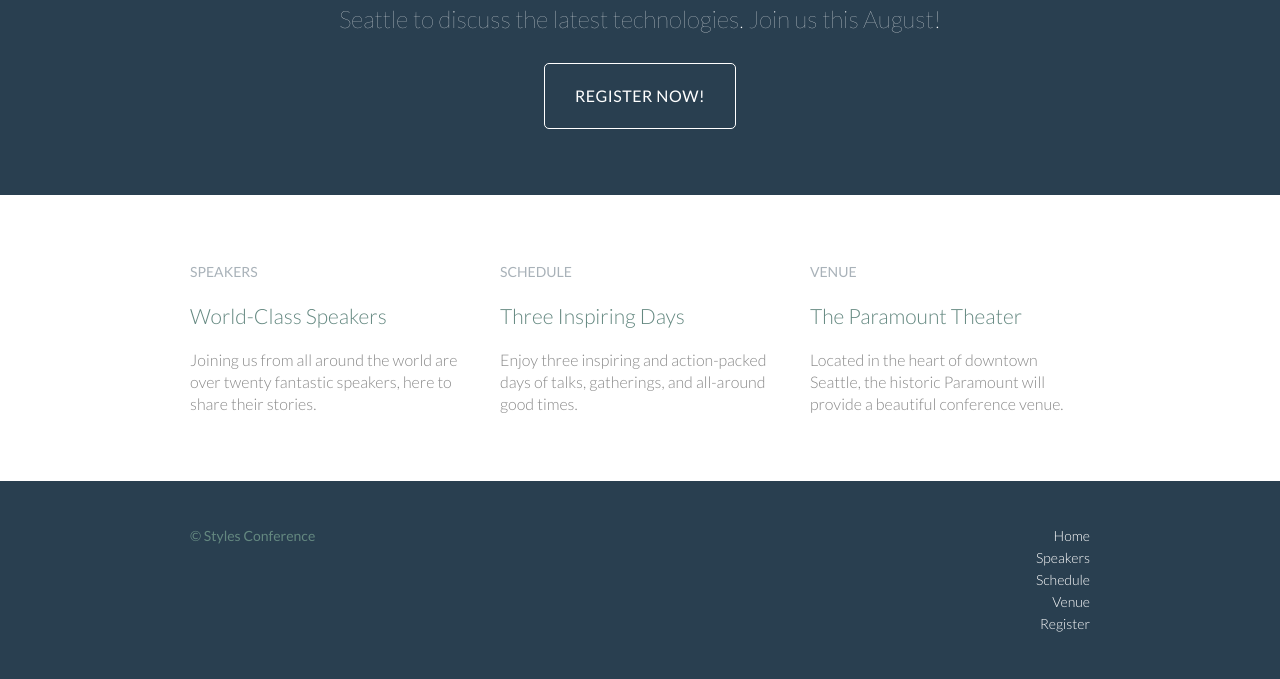
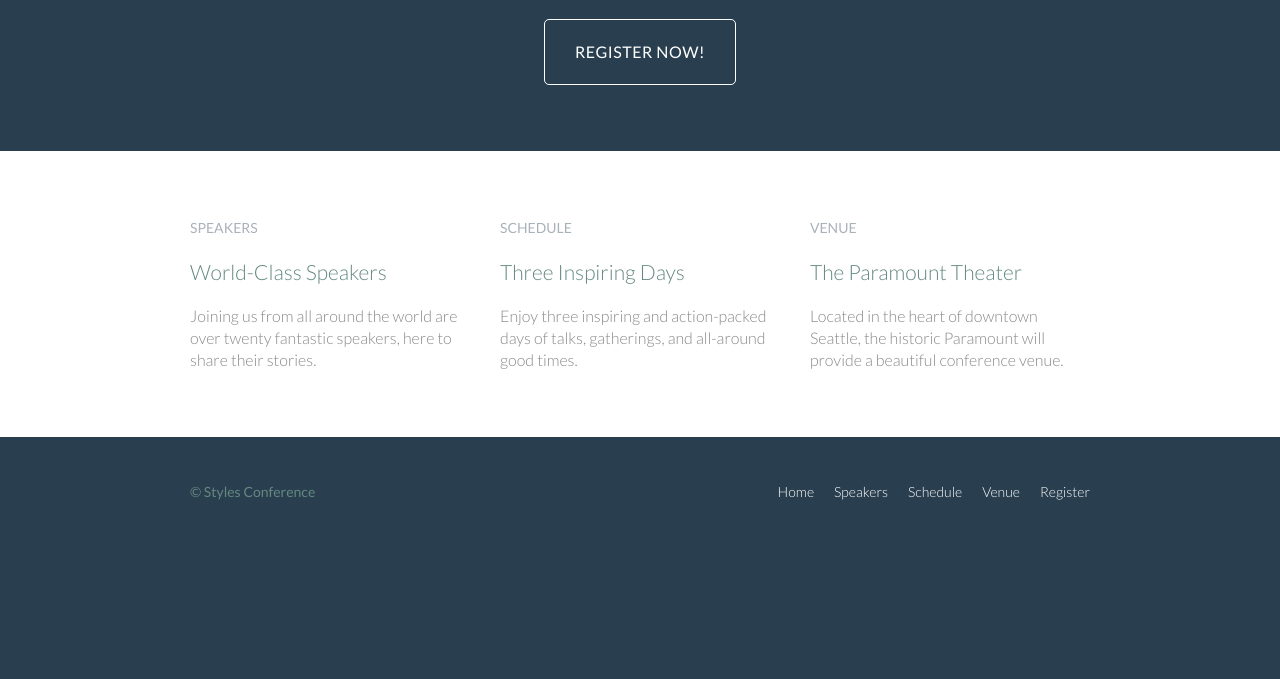
Before and after one commit to bbarrows89/shay-howe-HTML_CSS, a plain HTML site: page styles-conference (shayhowe)/index.html in a window 1280 px wide. Shown: the part 333-1012 px from the top of the page. After the commit the page ends 880 px from the top, so only its background shows below. Drawn offline with Linux system fonts and the light colour scheme.

Commit message:
troubleshooting nav bar... not horizontal yet

```diff
--- a/styles-conference (shayhowe)/assets/stylesheets/main.css
+++ b/styles-conference (shayhowe)/assets/stylesheets/main.css
@@ -338,3 +338,13 @@ Navigation
 .nav {
 	text-align: right;
 }
+
+
+.nav li {
+  display: inline-block;
+  margin: 0 10px;
+  vertical-align: top;
+}
+.nav li:last-child {
+  margin-right: 0;
+}
```
